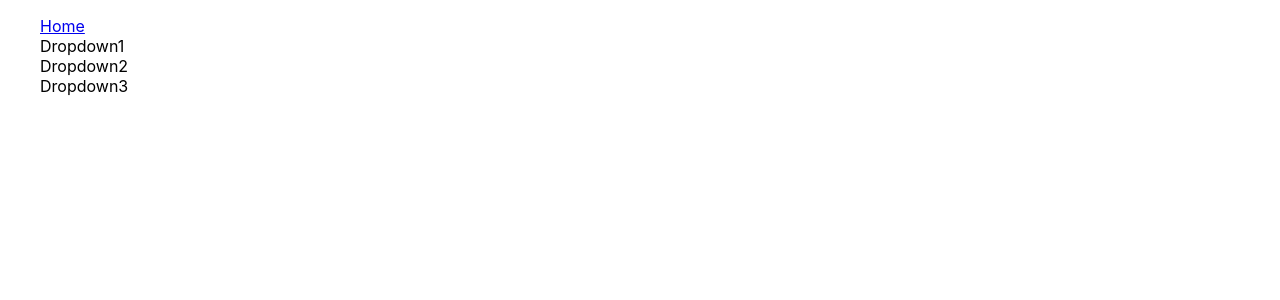
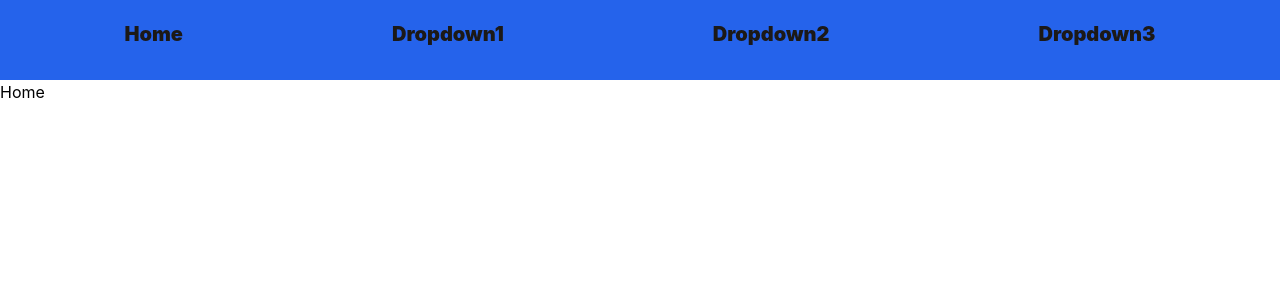
Before and after one commit to NikolaJelavic/HerbalBathCosmetics, a React (Create React App) app: page / in a window 1280 px wide. Shown: the top 300 px of the page. Built offline with nearby package versions, Linux system fonts and the light colour scheme.

Commit message:
tailwind implemented.

```diff
--- /dev/null
+++ b/postcss.config.js
@@ -0,0 +1,6 @@
+module.exports = {
+  plugins: {
+    tailwindcss: {},
+    autoprefixer: {},
+  },
+}
--- a/src/App.jsx
+++ b/src/App.jsx
@@ -1,5 +1,6 @@
 import './App.css';
 import Navbar from './components/Navbar';
+import Home from './pages/Home';
 import One from './pages/One';
 import Two from './pages/Two';
 import Three from './pages/Three';
@@ -11,7 +12,7 @@ function App() {
       <Router>
         <Navbar />
         <Routes>
-          {/* <Route path="/" element={<Home />} /> */}
+          <Route path="/" element={<Home />} />
           <Route path="/one" element={<One />} />
           <Route path="/two" element={<Two />} />
           <Route path="/three" element={<Three />} />
--- a/src/components/Dropdown2.jsx
+++ b/src/components/Dropdown2.jsx
@@ -3,8 +3,8 @@ import { Link } from "react-router-dom";
 export default function Dropdown2() {
 
   const links = [
-    { label: "Games", path: "/games" },
-    { label: "TypeScript", path: "/typescript" },
+    // { label: "Games", path: "/games" },
+    // { label: "TypeScript", path: "/typescript" },
     // { label: "Jest", path: "/jest" },
   ];
   const renderedLinks = links.map((link) => {
--- a/src/components/Dropdown3.jsx
+++ b/src/components/Dropdown3.jsx
@@ -5,9 +5,9 @@ import { Link } from "react-router-dom";
 export default function Dropdown3() {
 
   const links = [
-    { label: "1", path: "/1" },
-    { label: "2", path: "/2" },
-    { label: "3", path: "/3" },
+    // { label: "1", path: "/1" },
+    // { label: "2", path: "/2" },
+    // { label: "3", path: "/3" },
   ];
   const renderedLinks = links.map((link) => {
     return (
--- a/src/index.css
+++ b/src/index.css
@@ -1,3 +1,7 @@
+@import 'tailwindcss/base';
+@import 'tailwindcss/components';
+@import 'tailwindcss/utilities';
+
 body {
   margin: 0;
   font-family: -apple-system, BlinkMacSystemFont, 'Segoe UI', 'Roboto', 'Oxygen',
--- /dev/null
+++ b/src/pages/Home.jsx
@@ -0,0 +1,5 @@
+
+
+export default function Home(params) {
+    return <p>Home</p>
+};
--- /dev/null
+++ b/tailwind.config.js
@@ -0,0 +1,10 @@
+/** @type {import('tailwindcss').Config} */
+module.exports = {
+  content: [
+    "./src/**/*.{js,jsx,ts,tsx}",
+  ],
+  theme: {
+    extend: {},
+  },
+  plugins: [],
+}
```
Also changed, not shown: package.json (+7 -1 lines), 1 other file (tests, documents, lock files or other folders).
